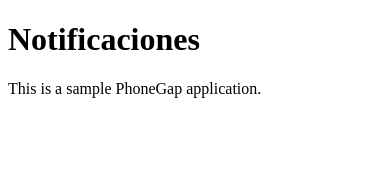
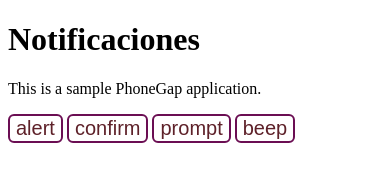
Before and after one commit to sarah-095/-Notificaciones, a plain HTML site: page index.html in a window 390 px wide. Drawn offline with Linux system fonts and the light colour scheme; some packages are replaced by stand-ins of ours.

Commit message:
Update index.html

```diff
--- a/index.html
+++ b/index.html
@@ -1,26 +1,35 @@
 <!DOCTYPE html>
 <html>
 <head>
+  <style>
+    #boton1, #boton2, #boton3, #boton4 {
+      font-weigth: 600;
+      font-size: 20px;
+      color: #5e2129;
+      background-color: #ffffff;
+      border-radius: 6px;
+      border: 2px solid #6B0E53;
+    }
+  </style>
 <meta http-equiv="Content-type" content="text/html; charset=utf-8">
 <meta name="viewport" id="viewport" content="width=device-width, height=device-height, initial-scale=1.0, maximum-scale=1.0,
 user-scalable=no;" />
 <script type="text/javascript" charset="utf-8"
 src="phonegap.js"></script>
 <script type="text/javascript" charset="utf-8">
-function onBodyLoad() {
-document.addEventListener("deviceready",onDeviceReady,
-false);
-}
-function alertDismissed() {
+
+function onDeviceReady() {
 navigator.notification.alert("Hola Fabiola");
 }
-function onConfirm(buttonIndex) {
-alert('Haz seleccionado ' + buttonIndex);
+
+function onConfirm() {
 navigator.notification.confirm("Aceptar");
 }
+
 function onPrompt() {
-navigator.notification.prompt("Escribe tu nombre", ['Ok'], 'Fabiola');
+navigator.notification.prompt('Fabiola');
 }
+
 function onBeep() {
 navigator.notification.beep(5);
 }
@@ -29,5 +38,14 @@ navigator.notification.beep(5);
 <body onload="onBodyLoad()">
 <h1>Notificaciones</h1>
 <p>This is a sample PhoneGap application.</p>
+
+  <input id="boton1" type="button" value="alert" onclick="onDeviceReady();" />
+
+  <input id="boton2" type="button" value="confirm" onclick="onConfirm();" />
+
+  <input id="boton3" type="button" value="prompt" onclick="onPrompt();" />
+
+  <input id="boton4" type="button" value="beep" onclick="onBeep();" />
+
 </body>
 </html>
```
